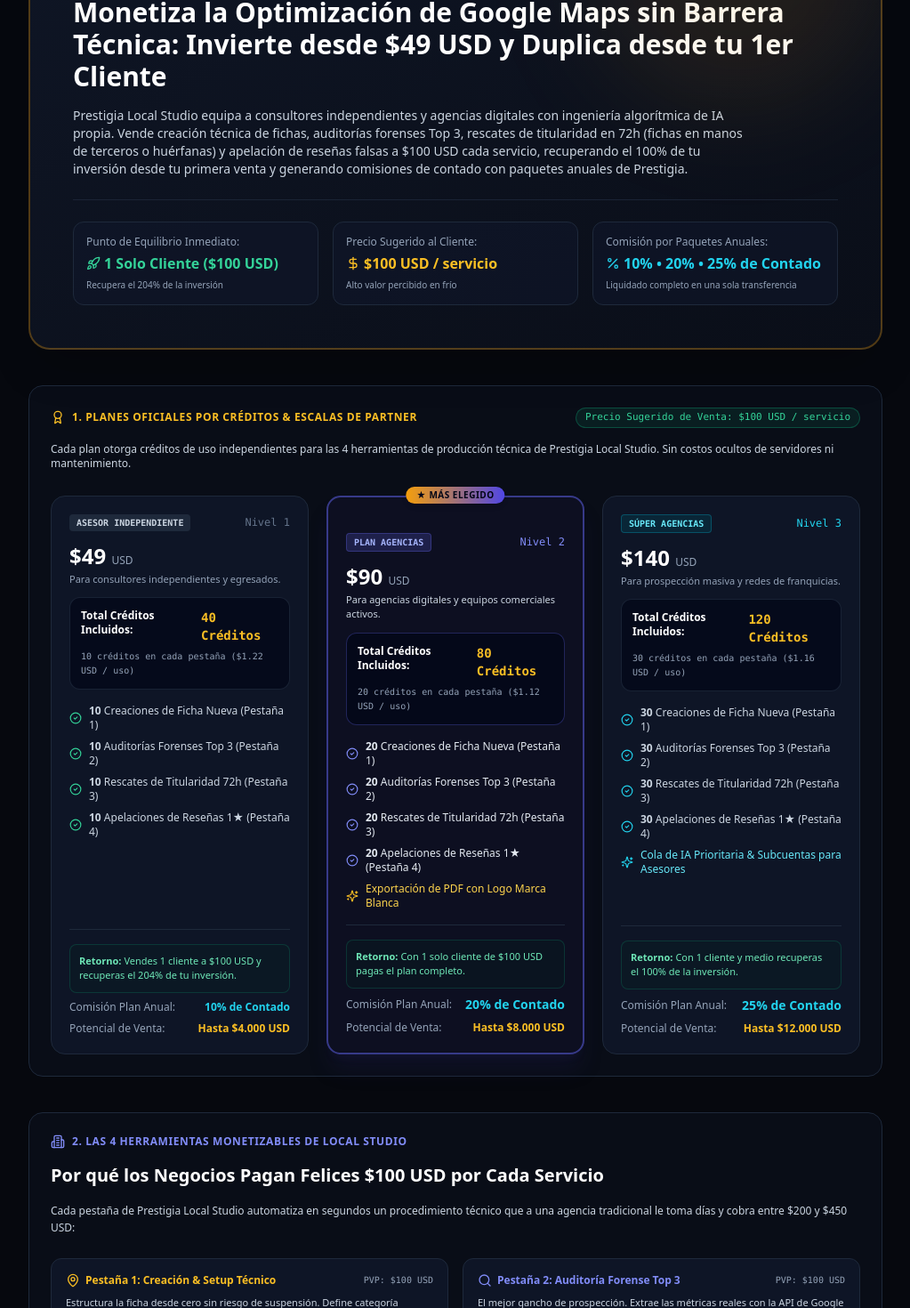
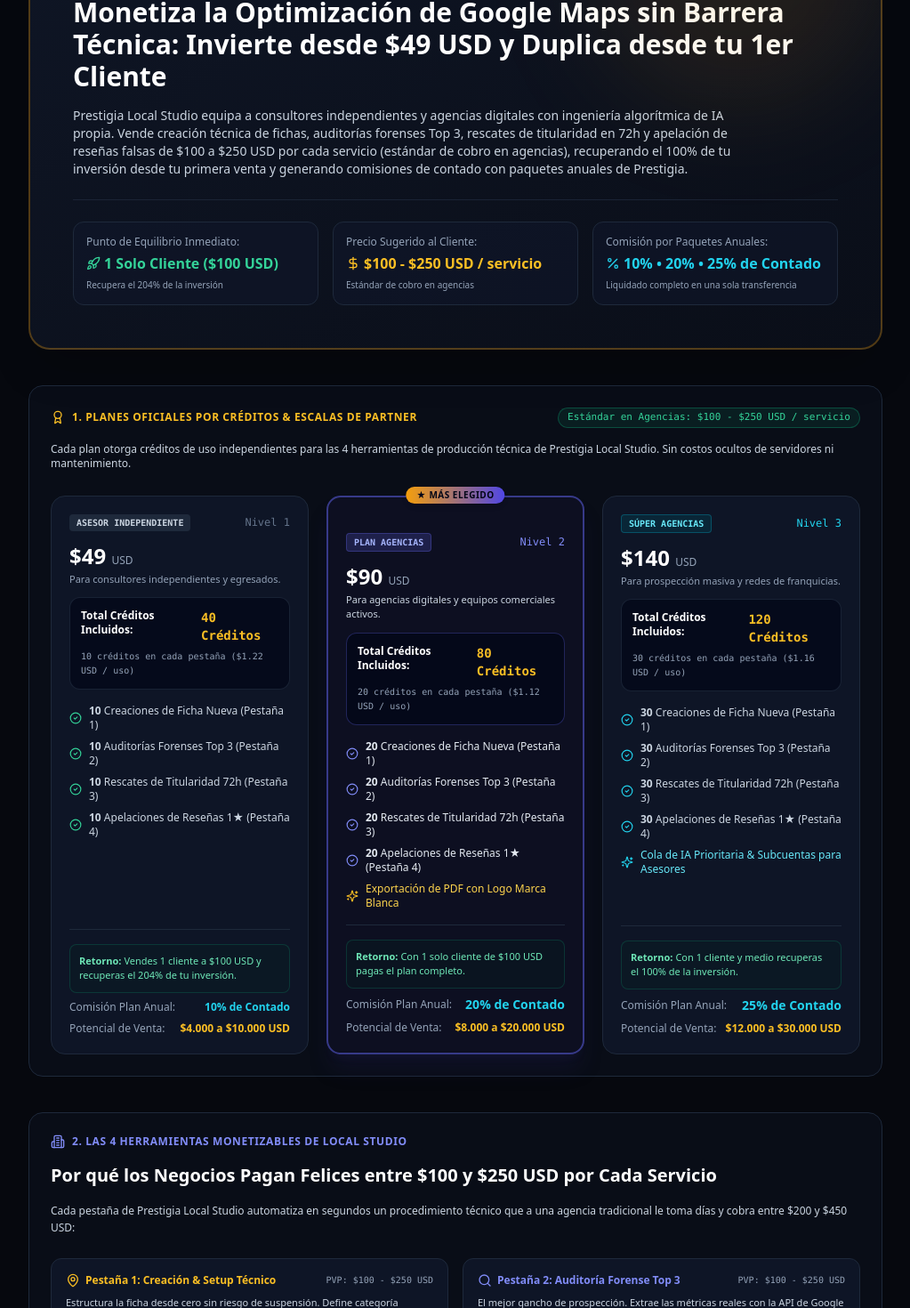
Before and after one commit to prestigia-spec/prestigia, a Next.js app: page /masterclass-planes in a window 1280 px wide. Shown: the part 300-1770 px from the top of the page at 89% size, without its empty margins (128-1151 px from the left). Built offline with nearby package versions, Linux system fonts and the light colour scheme.

Commit message:
feat(masterclass): update service pricing standard to \-\ USD range and scale potential earnings

```diff
--- a/src/app/masterclass-planes/page.tsx
+++ b/src/app/masterclass-planes/page.tsx
@@ -202,8 +202,8 @@ export default function MasterclassPlanesPage() {
             </h2>
             <p className="text-xs sm:text-sm text-slate-300 leading-relaxed max-w-3xl">
               {isEn
-                ? 'Prestigia Local Studio equips independent advisors and digital agencies with proprietary AI algorithmic engineering. Sell premium profile creation, forensic gap audits, 72h ownership rescues (claimed/orphan listings), and review appeals at $100 USD each, generating immediate cash flow while building recurring revenue through Prestigia annual software agreements.'
-                : 'Prestigia Local Studio equipa a consultores independientes y agencias digitales con ingeniería algorítmica de IA propia. Vende creación técnica de fichas, auditorías forenses Top 3, rescates de titularidad en 72h (fichas en manos de terceros o huérfanas) y apelación de reseñas falsas a $100 USD cada servicio, recuperando el 100% de tu inversión desde tu primera venta y generando comisiones de contado con paquetes anuales de Prestigia.'}
+                ? 'Prestigia Local Studio equips independent advisors and digital agencies with proprietary AI algorithmic engineering. Sell premium profile creation, forensic gap audits, 72h ownership rescues, and review appeals at $100–$250 USD each (agency market standard), generating immediate cash flow while building recurring revenue through Prestigia annual software agreements.'
+                : 'Prestigia Local Studio equipa a consultores independientes y agencias digitales con ingeniería algorítmica de IA propia. Vende creación técnica de fichas, auditorías forenses Top 3, rescates de titularidad en 72h y apelación de reseñas falsas de $100 a $250 USD por cada servicio (estándar de cobro en agencias), recuperando el 100% de tu inversión desde tu primera venta y generando comisiones de contado con paquetes anuales de Prestigia.'}
             </p>
           </div>
 
@@ -222,9 +222,9 @@ export default function MasterclassPlanesPage() {
               <span className="text-slate-400 block">{isEn ? 'Suggested End-Client Price:' : 'Precio Sugerido al Cliente:'}</span>
               <span className="text-amber-400 font-black text-base flex items-center gap-1">
                 <DollarSign className="w-4 h-4 text-amber-400" />
-                <span>$100 USD / {isEn ? 'service' : 'servicio'}</span>
+                <span>$100 - $250 USD / {isEn ? 'service' : 'servicio'}</span>
               </span>
-              <span className="text-[10px] text-slate-400 block">{isEn ? 'Instant perceived market value' : 'Alto valor percibido en frío'}</span>
+              <span className="text-[10px] text-slate-400 block">{isEn ? 'Agency standard market fee' : 'Estándar de cobro en agencias'}</span>
             </div>
 
             <div className="p-3.5 rounded-xl bg-slate-900/60 border border-slate-800 space-y-1">
@@ -246,7 +246,7 @@ export default function MasterclassPlanesPage() {
               <span>{isEn ? '1. Official Credit Packages & Partner Tiers' : '1. Planes Oficiales por Créditos & Escalas de Partner'}</span>
             </div>
             <span className="text-[11px] font-mono text-emerald-400 bg-emerald-500/10 px-2.5 py-0.5 rounded-full border border-emerald-500/30">
-              {isEn ? 'Suggested Sale Price: $100 USD / service' : 'Precio Sugerido de Venta: $100 USD / servicio'}
+              {isEn ? 'Agency Standard: $100 - $250 USD / service' : 'Estándar en Agencias: $100 - $250 USD / servicio'}
             </span>
           </div>
 
@@ -315,7 +315,7 @@ export default function MasterclassPlanesPage() {
                 </div>
                 <div className="flex justify-between items-center text-xs">
                   <span className="text-slate-400">{isEn ? 'Revenue Potential:' : 'Potencial de Venta:'}</span>
-                  <span className="text-amber-400 font-black">{isEn ? 'Up to $4,000 USD' : 'Hasta $4.000 USD'}</span>
+                  <span className="text-amber-400 font-black">{isEn ? '$4,000 to $10,000 USD' : '$4.000 a $10.000 USD'}</span>
                 </div>
               </div>
             </div>
@@ -384,7 +384,7 @@ export default function MasterclassPlanesPage() {
                 </div>
                 <div className="flex justify-between items-center text-xs">
                   <span className="text-slate-400">{isEn ? 'Revenue Potential:' : 'Potencial de Venta:'}</span>
-                  <span className="text-amber-400 font-black">{isEn ? 'Up to $8,000 USD' : 'Hasta $8.000 USD'}</span>
+                  <span className="text-amber-400 font-black">{isEn ? '$8,000 to $20,000 USD' : '$8.000 a $20.000 USD'}</span>
                 </div>
               </div>
             </div>
@@ -449,7 +449,7 @@ export default function MasterclassPlanesPage() {
                 </div>
                 <div className="flex justify-between items-center text-xs">
                   <span className="text-slate-400">{isEn ? 'Revenue Potential:' : 'Potencial de Venta:'}</span>
-                  <span className="text-amber-400 font-black">{isEn ? 'Up to $12,000 USD' : 'Hasta $12.000 USD'}</span>
+                  <span className="text-amber-400 font-black">{isEn ? '$12,000 to $30,000 USD' : '$12.000 a $30.000 USD'}</span>
                 </div>
               </div>
             </div>
@@ -465,8 +465,8 @@ export default function MasterclassPlanesPage() {
           </div>
           <h3 className="text-lg sm:text-xl font-black text-white">
             {isEn
-              ? 'Why Clients Happily Pay $100 USD for Each Service'
-              : 'Por qué los Negocios Pagan Felices $100 USD por Cada Servicio'}
+              ? 'Why Clients Happily Pay $100–$250 USD for Each Service'
+              : 'Por qué los Negocios Pagan Felices entre $100 y $250 USD por Cada Servicio'}
           </h3>
           <p className="text-xs text-slate-300 leading-relaxed">
             {isEn
@@ -482,7 +482,7 @@ export default function MasterclassPlanesPage() {
                   <MapPin className="w-4 h-4 text-amber-400" />
                   <span>{isEn ? 'Tab 1: Creation & Technical Setup' : 'Pestaña 1: Creación & Setup Técnico'}</span>
                 </span>
-                <span className="text-[10px] font-mono text-slate-400">{isEn ? 'RRP: $100 USD' : 'PVP: $100 USD'}</span>
+                <span className="text-[10px] font-mono text-slate-400">{isEn ? 'RRP: $100 - $250 USD' : 'PVP: $100 - $250 USD'}</span>
               </div>
               <p className="text-slate-300 text-[11px] leading-relaxed">
                 {isEn
@@ -498,7 +498,7 @@ export default function MasterclassPlanesPage() {
                   <Search className="w-4 h-4 text-indigo-400" />
                   <span>{isEn ? 'Tab 2: Top 3 Forensic Audit' : 'Pestaña 2: Auditoría Forense Top 3'}</span>
                 </span>
-                <span className="text-[10px] font-mono text-slate-400">{isEn ? 'RRP: $100 USD' : 'PVP: $100 USD'}</span>
+                <span className="text-[10px] font-mono text-slate-400">{isEn ? 'RRP: $100 - $250 USD' : 'PVP: $100 - $250 USD'}</span>
               </div>
               <p className="text-slate-300 text-[11px] leading-relaxed">
                 {isEn
@@ -514,7 +514,7 @@ export default function MasterclassPlanesPage() {
                   <LifeBuoy className="w-4 h-4 text-rose-400" />
                   <span>{isEn ? 'Tab 3: 72h Ownership Rescue & Claim' : 'Pestaña 3: Rescate de Titularidad 72h (Ownership Claim)'}</span>
                 </span>
-                <span className="text-[10px] font-mono text-slate-400">{isEn ? 'RRP: $100 USD' : 'PVP: $100 USD'}</span>
+                <span className="text-[10px] font-mono text-slate-400">{isEn ? 'RRP: $100 - $250 USD' : 'PVP: $100 - $250 USD'}</span>
               </div>
               <p className="text-slate-300 text-[11px] leading-relaxed">
                 {isEn
@@ -530,7 +530,7 @@ export default function MasterclassPlanesPage() {
                   <Scale className="w-4 h-4 text-purple-400" />
                   <span>{isEn ? 'Tab 4: 1-Star Review Appeals' : 'Pestaña 4: Apelación de Reseñas 1★'}</span>
                 </span>
-                <span className="text-[10px] font-mono text-slate-400">{isEn ? 'RRP: $100 USD' : 'PVP: $100 USD'}</span>
+                <span className="text-[10px] font-mono text-slate-400">{isEn ? 'RRP: $100 - $250 USD' : 'PVP: $100 - $250 USD'}</span>
               </div>
               <p className="text-slate-300 text-[11px] leading-relaxed">
                 {isEn
```
